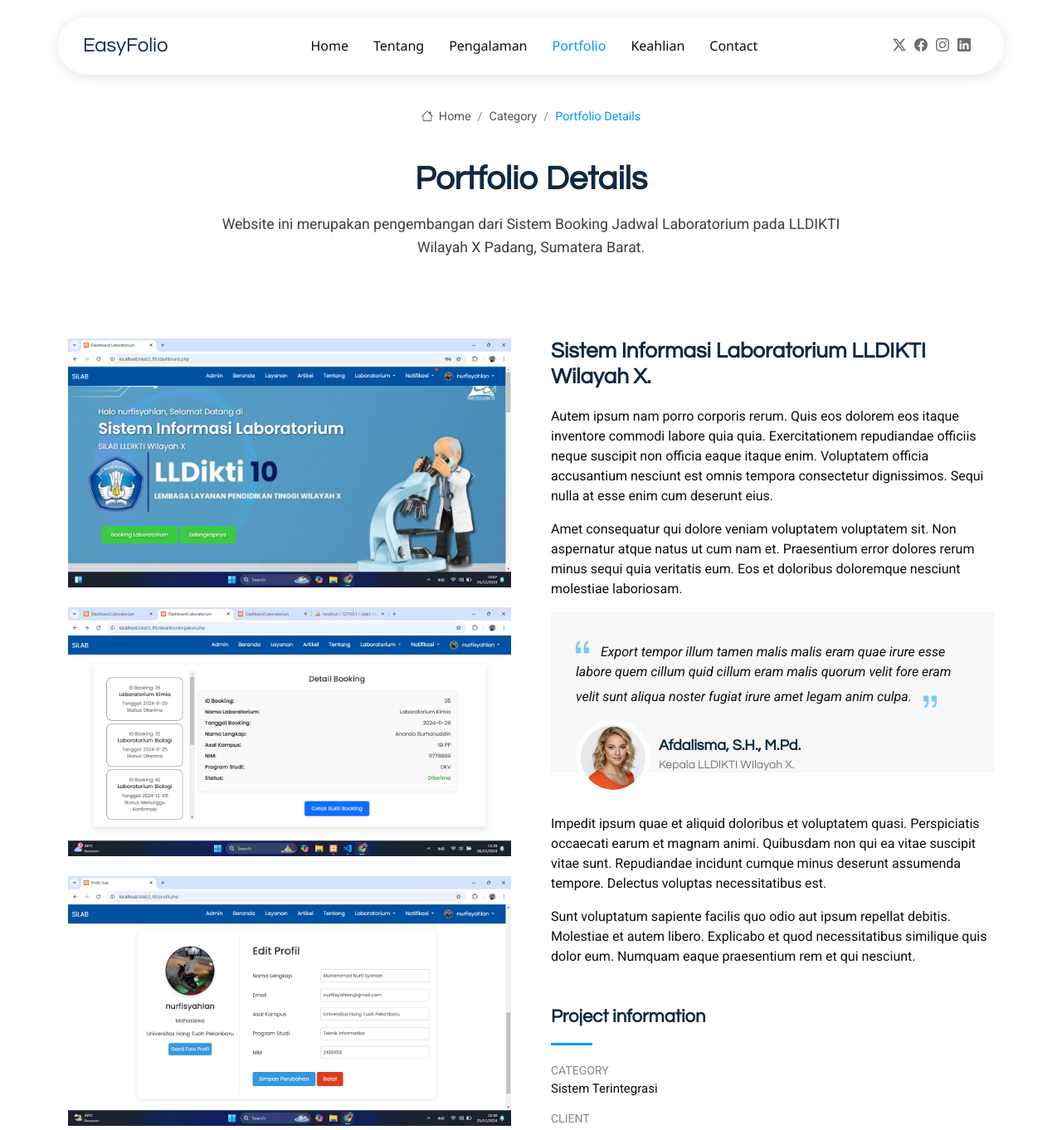
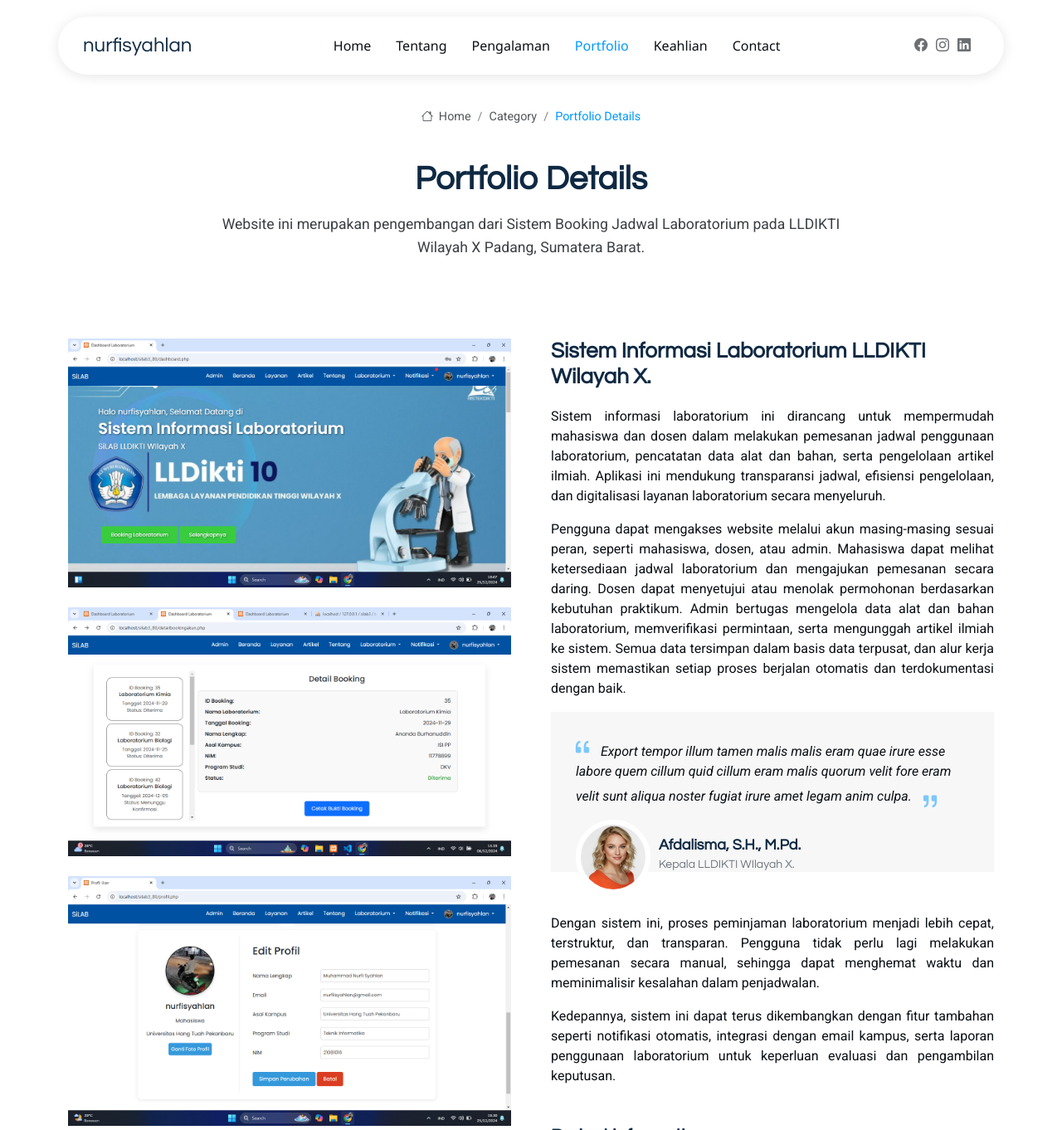
Before and after one commit to nurfisyahlan/nurfisyahlan.github.io, a plain HTML site: page portfolio-silab.html in a window 1280 px wide. Shown: the top 1362 px of the page at 83% size. Drawn offline with Linux system fonts and the light colour scheme.

Commit message:
Beberapa update pada informasi detail portfolio silab

```diff
--- a/portfolio-silab.html
+++ b/portfolio-silab.html
@@ -4,12 +4,12 @@
 <head>
   <meta charset="utf-8">
   <meta content="width=device-width, initial-scale=1.0" name="viewport">
-  <title>Portfolio Details - EasyFolio Bootstrap Template</title>
+  <title>Portfolio Silab - Web Portfolio | Nurfi</title>
   <meta name="description" content="">
   <meta name="keywords" content="">
 
   <!-- Favicons -->
-  <link href="assets/img/favicon.png" rel="icon">
+  <link href="assets/img/nurfiicon-new.png" rel="icon">
   <link href="assets/img/apple-touch-icon.png" rel="apple-touch-icon">
 
   <!-- Fonts -->
@@ -38,13 +38,13 @@
 
 <body class="portfolio-details-page">
 
-  <header id="header" class="header d-flex align-items-center sticky-top">
+   <header id="header" class="header d-flex align-items-center sticky-top">
     <div class="header-container container-fluid container-xl position-relative d-flex align-items-center justify-content-between">
 
       <a href="index.html" class="logo d-flex align-items-center me-auto me-xl-0">
         <!-- Uncomment the line below if you also wish to use an image logo -->
         <!-- <img src="assets/img/logo.webp" alt=""> -->
-        <h1 class="sitename">EasyFolio</h1>
+        <h1 class="sitename">nurfisyahlan</h1>
       </a>
 
       <nav id="navmenu" class="navmenu">
@@ -54,16 +54,32 @@
           <li><a href="#resume">Pengalaman</a></li>
           <li><a href="#portfolio" class="active">Portfolio</a></li>
           <li><a href="#services">Keahlian</a></li>
+          <!-- <li class="dropdown"><a href="#"><span>Dropdown</span> <i class="bi bi-chevron-down toggle-dropdown"></i></a>
+            <ul>
+              <li><a href="#">Dropdown 1</a></li>
+              <li class="dropdown"><a href="#"><span>Deep Dropdown</span> <i class="bi bi-chevron-down toggle-dropdown"></i></a>
+                <ul>
+                  <li><a href="#">Deep Dropdown 1</a></li>
+                  <li><a href="#">Deep Dropdown 2</a></li>
+                  <li><a href="#">Deep Dropdown 3</a></li>
+                  <li><a href="#">Deep Dropdown 4</a></li>
+                  <li><a href="#">Deep Dropdown 5</a></li>
+                </ul>
+              </li>
+              <li><a href="#">Dropdown 2</a></li>
+              <li><a href="#">Dropdown 3</a></li>
+              <li><a href="#">Dropdown 4</a></li>
+            </ul>
+          </li> -->
           <li><a href="#contact">Contact</a></li>
         </ul>
         <i class="mobile-nav-toggle d-xl-none bi bi-list"></i>
       </nav>
 
       <div class="header-social-links">
-        <a href="#" class="twitter"><i class="bi bi-twitter-x"></i></a>
-        <a href="#" class="facebook"><i class="bi bi-facebook"></i></a>
-        <a href="#" class="instagram"><i class="bi bi-instagram"></i></a>
-        <a href="#" class="linkedin"><i class="bi bi-linkedin"></i></a>
+        <a href="https://web.facebook.com/nfi.nurfi/" target="_blank" class="facebook"><i class="bi bi-facebook"></i></a>
+        <a href="https://www.instagram.com/nurfiisyahlan" target="_blank" class="instagram"><i class="bi bi-instagram"></i></a>
+        <a href="https://www.linkedin.com/in/nurfisyahlan/" target="_blank" class="linkedin"><i class="bi bi-linkedin"></i></a>
       </div>
 
     </div>
@@ -110,11 +126,11 @@
             <div class="position-sticky" style="top: 40px">
               <div class="portfolio-description">
                 <h2>Sistem Informasi Laboratorium LLDIKTI Wilayah X.</h2>
-                <p>
-                  Autem ipsum nam porro corporis rerum. Quis eos dolorem eos itaque inventore commodi labore quia quia. Exercitationem repudiandae officiis neque suscipit non officia eaque itaque enim. Voluptatem officia accusantium nesciunt est omnis tempora consectetur dignissimos. Sequi nulla at esse enim cum deserunt eius.
+                <p style="text-align: justify;">
+                  Sistem informasi laboratorium ini dirancang untuk mempermudah mahasiswa dan dosen dalam melakukan pemesanan jadwal penggunaan laboratorium, pencatatan data alat dan bahan, serta pengelolaan artikel ilmiah. Aplikasi ini mendukung transparansi jadwal, efisiensi pengelolaan, dan digitalisasi layanan laboratorium secara menyeluruh.
                 </p>
-                <p>
-                  Amet consequatur qui dolore veniam voluptatem voluptatem sit. Non aspernatur atque natus ut cum nam et. Praesentium error dolores rerum minus sequi quia veritatis eum. Eos et doloribus doloremque nesciunt molestiae laboriosam.
+                <p style="text-align: justify;">
+                  Pengguna dapat mengakses website melalui akun masing-masing sesuai peran, seperti mahasiswa, dosen, atau admin. Mahasiswa dapat melihat ketersediaan jadwal laboratorium dan mengajukan pemesanan secara daring. Dosen dapat menyetujui atau menolak permohonan berdasarkan kebutuhan praktikum. Admin bertugas mengelola data alat dan bahan laboratorium, memverifikasi permintaan, serta mengunggah artikel ilmiah ke sistem. Semua data tersimpan dalam basis data terpusat, dan alur kerja sistem memastikan setiap proses berjalan otomatis dan terdokumentasi dengan baik.
                 </p>
 
                 <div class="testimonial-item">
@@ -130,12 +146,12 @@
                   </div>
                 </div>
 
-                <p>
-                  Impedit ipsum quae et aliquid doloribus et voluptatem quasi. Perspiciatis occaecati earum et magnam animi. Quibusdam non qui ea vitae suscipit vitae sunt. Repudiandae incidunt cumque minus deserunt assumenda tempore. Delectus voluptas necessitatibus est.
+                <p style="text-align: justify;">
+                  Dengan sistem ini, proses peminjaman laboratorium menjadi lebih cepat, terstruktur, dan transparan. Pengguna tidak perlu lagi melakukan pemesanan secara manual, sehingga dapat menghemat waktu dan meminimalisir kesalahan dalam penjadwalan.
                 </p>
 
-                <p>
-                  Sunt voluptatum sapiente facilis quo odio aut ipsum repellat debitis. Molestiae et autem libero. Explicabo et quod necessitatibus similique quis dolor eum. Numquam eaque praesentium rem et qui nesciunt.
+                <p style="text-align: justify;">
+                  Kedepannya, sistem ini dapat terus dikembangkan dengan fitur tambahan seperti notifikasi otomatis, integrasi dengan email kampus, serta laporan penggunaan laboratorium untuk keperluan evaluasi dan pengambilan keputusan.
                 </p>
 
               </div>
@@ -165,13 +181,12 @@
 
     <div class="container">
       <div class="copyright text-center ">
-        <p>© <span>Copyright</span> <strong class="px-1 sitename">EasyFolio</strong> <span>All Rights Reserved</span></p>
+        <p>© <span>Copyright</span> <strong class="px-1 sitename">nurfisyahlan</strong> <span>All Rights Reserved</span></p>
       </div>
       <div class="social-links d-flex justify-content-center">
-        <a href=""><i class="bi bi-twitter-x"></i></a>
-        <a href=""><i class="bi bi-facebook"></i></a>
-        <a href=""><i class="bi bi-instagram"></i></a>
-        <a href=""><i class="bi bi-linkedin"></i></a>
+        <a href="https://web.facebook.com/nfi.nurfi" target="_blank"><i class="bi bi-facebook"></i></a>
+        <a href="https://www.instagram.com/nurfiisyahlan" target="_blank"><i class="bi bi-instagram"></i></a>
+        <a href="https://www.linkedin.com/in/nurfisyahlan/" target="_blank"><i class="bi bi-linkedin"></i></a>
       </div>
       <div class="credits">
         <!-- All the links in the footer should remain intact. -->
```
Also changed, not shown: index.html (+1 -1 lines).
